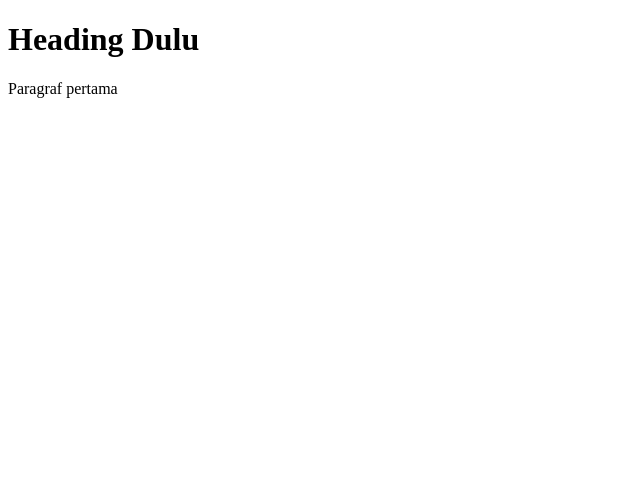
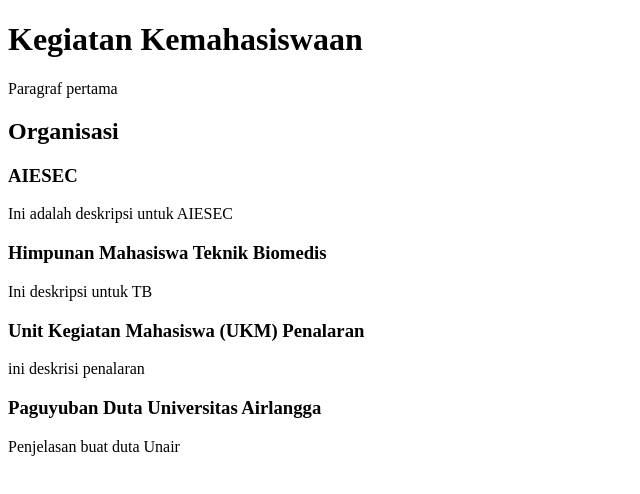
Before and after one commit to odelzoo/dicoding-web-assignment, a plain HTML site: page index.html in a window 1280 px wide. Shown: the whole page, without its empty margins (0-640 px from the left). Drawn offline with Linux system fonts and the light colour scheme.

Commit message:
Creating general structure of the website

```diff
--- a/index.html
+++ b/index.html
@@ -1,10 +1,23 @@
 <!DOCTYPE html>
 <html>
     <head>
-        <title>Kegiatan Kemahasiswaan</title>
+        <title>If You're a Student in Surabaya</title>
     </head>
     <body>
-        <h1>Heading Dulu</h1>
+        <h1>Kegiatan Kemahasiswaan</h1>
         <p>Paragraf pertama</p>
+            <h2>Organisasi</h2>
+            <h3>AIESEC</h3>
+            <p lang="id" translate="yes">Ini adalah deskripsi untuk AIESEC</p>
+
+            <h3>Himpunan Mahasiswa Teknik Biomedis</h3>
+            <p lang="id" translate="yes">Ini deskripsi untuk TB</p>
+
+            <h3>Unit Kegiatan Mahasiswa (UKM) Penalaran</h3>
+            <p lang="id" translate="yes">ini deskrisi penalaran</p>
+
+            <h3>Paguyuban Duta Universitas Airlangga</h3>
+            <p lang="id" translate="yes">Penjelasan buat duta Unair</p>
+
     </body>
 </html>
```
